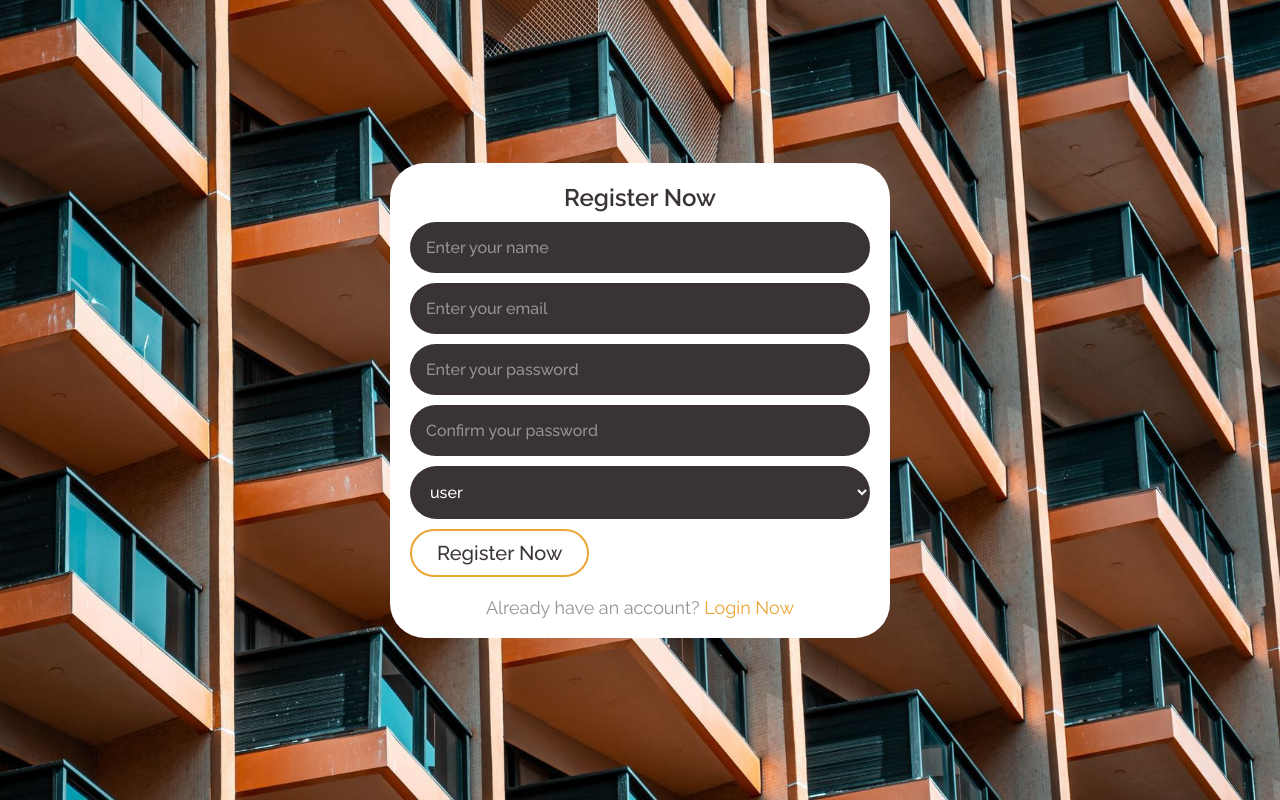
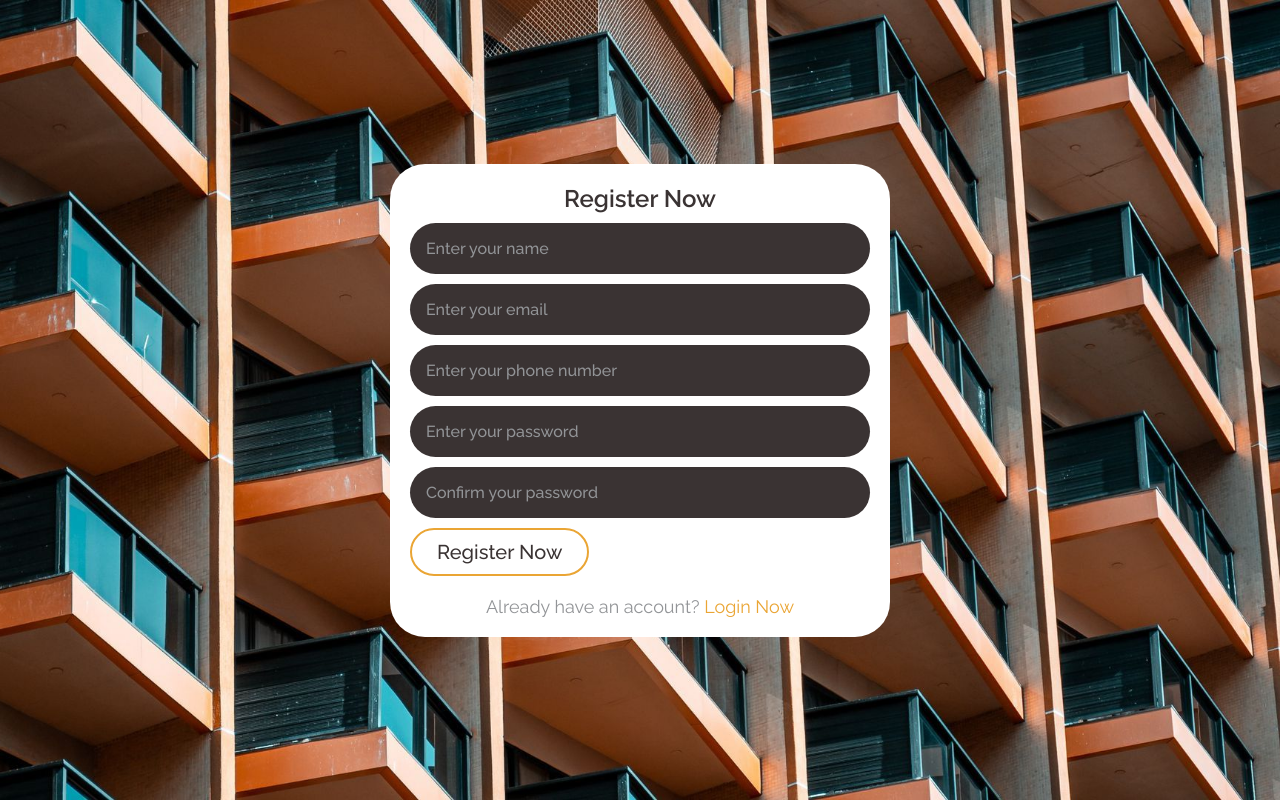
Before and after one commit to perlakozhaya/homehive, a PHP site: page /homehive/register.php in a window 1280 px wide. Run offline with PHP 8.4, Linux system fonts and the light colour scheme.

Commit message:
Register.php -r

```diff
--- a/assets/css/styles.css
+++ b/assets/css/styles.css
@@ -163,6 +163,10 @@ a.button:hover {
     background-color: var(--primary-color);
     width: 100%;
     border: none;
+}
+.form-group label{
+    text-align: left;
+
 }
 
 .form-group textarea {
--- a/assets/js/main.js
+++ b/assets/js/main.js
@@ -0,0 +1,17 @@
+function validatePassword() {
+    let password = document.getElementById('password');
+    let confirmPassword = document.getElementById('confirm-password');
+    let errorMessage = document.getElementById('error-message');
+    let registerButton = document.getElementById('register-button');
+
+    if (password.value !== confirmPassword.value) {
+        errorMessage.innerHTML = 'Passwords do not match';
+        registerButton.disabled = true;
+        registerButton.classList.add('disable-element');
+    } else {
+        errorMessage.innerHTML = '';
+        registerButton.disabled = false;
+        registerButton.classList.remove('disable-element');
+    }
+}
+// confirmPassword.addEventListener('input', validatePassword);
--- /dev/null
+++ b/includes/functions.inc.php
@@ -0,0 +1,14 @@
+<?php
+session_start();
+function cleanInput($word) {
+        $word = stripslashes($word);
+        $word = htmlspecialchars($word);
+        $word = trim($word);
+        return $word;
+}
+
+
+function getRandomToken(){
+        return hash('sha256', time() * rand() * 3228432);
+    }
+?>
--- /dev/null
+++ b/includes/register.inc.php
@@ -0,0 +1,23 @@
+<?php
+require_once "includes/functions.inc.php";
+$error = "";
+if (
+    isset($_POST['name']) && $_POST['name'] != '' &&
+    isset($_POST['email']) && $_POST['email'] != '' &&
+    isset($_POST['password']) && $_POST['password'] != '' &&
+    isset($_POST['confirm-password']) && $_POST['confirm-password'] != ''
+) {
+    // require_once "includes/db.inc.php";
+    // $user["name"] = cleanInput($_POST['name']);
+	// $user["email"] = cleanInput($_POST['email']);
+	// $user["username"] = cleanInput(strtolower($_POST['username']));
+	// $user["password"] = cleanInput($_POST['password']);
+
+    if ($_POST['password'] === $_POST['confirm-password']) {
+        $error = "Registration successful!";
+    }
+    else {
+        $error = "Error: Passwords do not match!";
+    }
+}
+?>
--- a/login.php
+++ b/login.php
@@ -21,8 +21,10 @@
         <form class="form-group" action="" method="post">
             <h3>Login Now</h3>
             <div class="form-control">
-                <input type="text" name="username" required placeholder="Enter your username">
+                <input type="text" name="email" required placeholder="Enter your email">
                 <input type="password" name="password" required placeholder="Enter your password">
+                <label for="remember_me">Remember me</label>
+			<input type="checkbox" name="remember_me" id="remember_me" >
             </div>
             <button type="submit" name="submit" class="button">Login Now</button>
             <p>Don't have an account? <a href="register.php">Register Now</a></p>
--- a/register.php
+++ b/register.php
@@ -1,3 +1,18 @@
+<?php require_once 'includes/register.inc.php'?>
+<?php require_once 'includes/functions.inc.php'?>
+<?php
+if (
+    isset($_POST['name']) && $_POST['name'] != '' &&
+    isset($_POST['email']) && $_POST['email'] != '' &&
+    isset($_POST['password']) && $_POST['password'] != '' &&
+    isset($_POST['confirm-password']) && $_POST['confirm-password'] != ''
+) {
+    echo cleanInput($_POST['name']);
+    echo cleanInput($_POST['email']);
+    echo cleanInput($_POST['password']);
+    echo cleanInput($_POST['phone']);
+}
+?>
 <!DOCTYPE html>
 <html lang="en">
 
@@ -5,35 +20,41 @@
     <meta charset="UTF-8">
     <meta http-equiv="X-UA-Compatible" content="IE=edge">
     <meta name="viewport" content="width=device-width, initial-scale=1.0">
+    <meta name="theme-color" content="#EAA534">
+    <meta name="description" content="Website for listing and renting properties">
+    <link rel="icon" href="assets/favicons/favicon.ico">
 
-    <link href="assets/css/styles.css" rel="stylesheet">
+    <link rel="apple-touch-icon" sizes="180x180" href="assets/favicons/apple-touch-icon.png">
+    <link rel="icon" type="image/png" sizes="32x32" href="assets/favicons/favicon-32x32.png">
+    <link rel="icon" type="image/png" sizes="16x16" href="assets/favicons/favicon-16x16.png">
+    <link rel="manifest" href="assets/favicons/site.webmanifest">
 
-    <link rel="apple-touch-icon" sizes="180x180" href="assets/favicon/apple-touch-icon.png">
-    <link rel="icon" type="image/png" sizes="32x32" href="assets/favicon/favicon-32x32.png">
-    <link rel="icon" type="image/png" sizes="16x16" href="assets/favicon/favicon-16x16.png">
-    <link rel="manifest" href="assets/favicon/site.webmanifest">
+    <link href="./assets/css/styles.css" rel="stylesheet">
 
-    <title>Log in to HomeHive</title>
+    <link href="./assets/font-awesome/css/all.css" rel="stylesheet">
+
+    <title>Register | Homehive</title>
 </head>
 
 <body>
     <section class="form-container">
-        <form class="form-group" action="" method="post">
+        <form class="form-group" action="<?php echo $_SERVER['PHP_SELF'];?>" method="POST">
             <h3>Register Now</h3>
             <div class="form-control">
-                <input type="text" name="name" required placeholder="Enter your name">
-                <input type="email" name="email" required placeholder="Enter your email">
-                <input type="password" name="password" required placeholder="Enter your password">
-                <input type="password" name="password-confirm" required placeholder="Confirm your password">
-                <select name="user-type">
-                    <option value="user">user</option>
-                    <option value="admin">admin</option>
-                </select>
+                <input type="text" name="name" id="name" required placeholder="Enter your name">
+                <input type="email" name="email" id="email" required placeholder="Enter your email">
+                <input type="text" name="phone" id="phone" placeholder="Enter your phone number">
+                <input type="password" name="password" id="password" required placeholder="Enter your password">
+                <input type="password" name="confirm-password" id="confirm-password" required placeholder="Confirm your password" oninput="validatePassword()">
             </div>
-            <button type="submit" name="submit" class="button">Register Now</button>
+            <div id="error-message"></div>
+            <button type="submit" name="submit" class="button disable-element" id="register-button" disabled>Register Now</button>
+            <div><?php echo $error ?></div>
             <p>Already have an account? <a href="login.php">Login Now</a></p>
         </form>
     </section>
+
+    <script src="assets/js/main.js"></script>
 </body>
 
 </html>
--- a/templates/header.php
+++ b/templates/header.php
@@ -29,7 +29,7 @@
             </div>
 
             <nav class="navbar column-2">
-                <a href="//localhost/homehive" class="nav-link">Home</a>
+                <a href="//localhost/homehive" class="nav-link"><i class="fa-solid fa-house"></i></a>
                 <div class="dropdown">
                     <button class="dropdown-button nav-link">Types<i class="fa-solid fa-chevron-down dropdown-arrow"></i></button>
                     <div class="dropdown-menu">
```
Also changed, not shown: includes/login.inc.php (added, +34 -0 lines), includes/functions.php (deleted).
